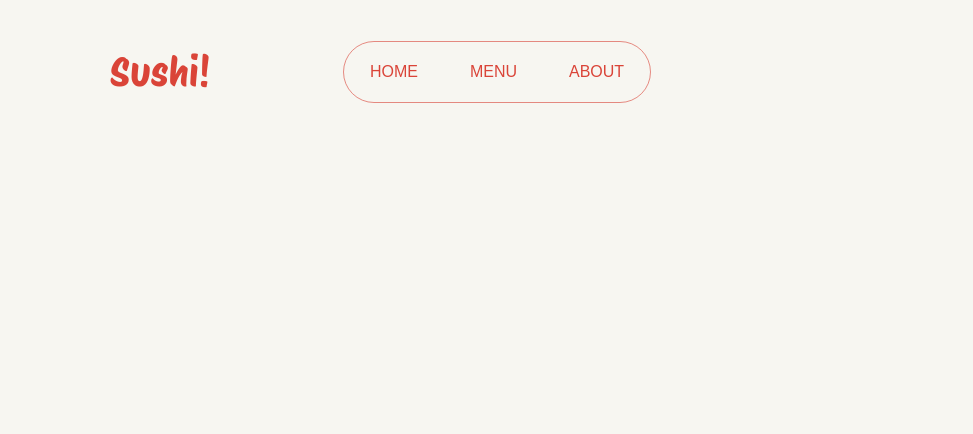
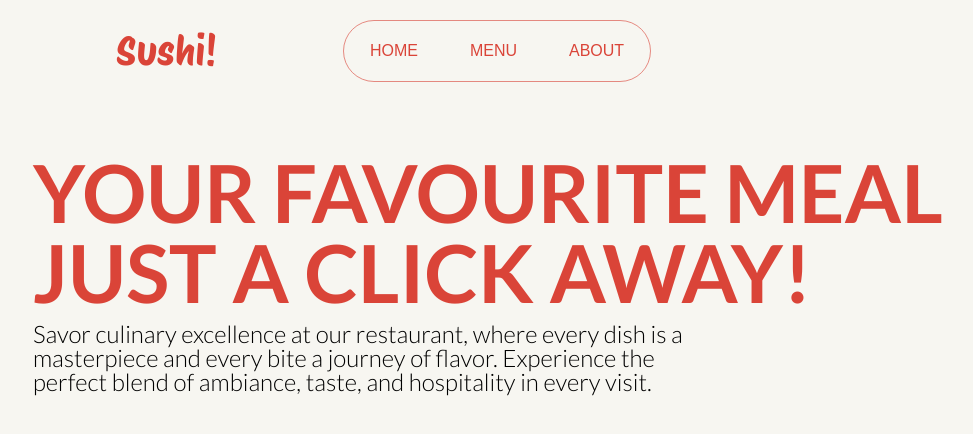
Before and after one commit to Belayne/restaurant-page, a website built with webpack: page src/index.html in a window 1280 px wide. Shown: the whole page, without its empty margins (143-1116 px from the left). Built offline with nearby package versions, Linux system fonts and the light colour scheme.

Commit message:
Add home page and style

```diff
--- /dev/null
+++ b/fonts/fonts.css
@@ -0,0 +1,21 @@
+
+@font-face {
+    font-family: 'ProtestRiot';
+    src: url('./ProtestRiot-Regular.ttf') format('opentype');
+}
+
+@font-face {
+    font-family: 'Lato';
+    src: url('./Lato-Regular.ttf') format('opentype');
+    font-weight: normal;
+}
+@font-face {
+    font-family: 'Lato';
+    src: url('./Lato-Bold.ttf') format('opentype');
+    font-weight: bold;
+}
+@font-face {
+    font-family: 'Lato';
+    src: url('./Lato-Light.ttf') format('opentype');
+    font-weight: lighter;
+}
--- a/src/header.css
+++ b/src/header.css
@@ -1,13 +1,3 @@
-@font-face {
-    font-family: 'ProtestRiot';
-    src: url(./fonts/ProtestRiot-Regular.ttf) format('opentype');
-}
-
-:root {
-    --navtext-clr: #DA4438;
-    --navborder-clr: #da43389a;
-    --nametext-clr: #DA4438;
-}
 
 header {
     display: grid;
@@ -18,7 +8,7 @@ header {
     align-items: center;
 }
 
-header p {
+header h1 {
     font-family: 'ProtestRiot';
     font-size: 40px;
     color: var(--nametext-clr);
--- /dev/null
+++ b/src/home.css
@@ -0,0 +1,22 @@
+.homeContainer {
+    display: flex;
+    flex-direction: column;
+    justify-content: center;
+    gap: 10px;
+    padding: 20px;
+}
+
+.heroTitle {
+    font-size: 80px;
+    text-transform: uppercase;
+    font-family: 'Lato';
+    font-weight: bold;
+    width: 20ch;
+    color: var(--nametext-clr)
+}
+
+.heroText {
+    font-size: 24px;
+    font-family: 'Lato';
+    width: 50ch;
+}
--- /dev/null
+++ b/src/home.js
@@ -0,0 +1,31 @@
+import './home.css'
+
+const heroSubtext = document.createElement('p');
+
+const makeHeroTitle = (text = "Your favourite meal just a click away!") => {
+    const heroTitle = document.createElement('h2');
+    heroTitle.textContent = text;
+    heroTitle.classList.add('heroTitle');
+    return heroTitle;
+}
+
+const makeHeroText = (text = `Savor culinary excellence at our restaurant, where every dish is a masterpiece and every bite a journey of flavor. Experience the perfect blend of ambiance, taste, and hospitality in every visit.`) => {
+    const heroText = document.createElement('p');
+    heroText.textContent = text;
+    heroText.classList.add('heroText');
+    return heroText;
+}
+
+const makeHome = () => {
+    const container = document.createElement('div');
+    const heroText = makeHeroText();
+    const heroTitle = makeHeroTitle();
+
+    container.classList.add('homeContainer')
+    container.appendChild(heroTitle);
+    container.appendChild(heroText);
+
+    return container;
+}
+
+export default makeHome;
--- a/src/index.html
+++ b/src/index.html
@@ -7,7 +7,7 @@
 </head>
 <body>
     <header>
-        <p>Sushi!</p>
+        <h1>Sushi!</h1>
         <nav>
             <button>Home</button>
             <button>Menu</buttonL>
--- a/src/index.js
+++ b/src/index.js
@@ -1,2 +1,8 @@
+import './reset.css'
 import './style.css';
 import './header.css'
+import '../fonts/fonts.css'
+import makeHome from './home';
+
+const contentDiv = document.querySelector('#content');
+contentDiv.appendChild(makeHome());
--- /dev/null
+++ b/src/reset.css
@@ -0,0 +1,52 @@
+
+/*reset style*/
+button {
+    border: none;
+    outline: none;
+    background: none;
+}
+
+/*reset style*/
+html, body, div, span, applet, object, iframe,
+h1, h2, h3, h4, h5, h6, p, blockquote, pre,
+a, abbr, acronym, address, big, cite, code,
+del, dfn, em, img, ins, kbd, q, s, samp,
+small, strike, strong, sub, sup, tt, var,
+b, u, i, center,
+dl, dt, dd, ol, ul, li,
+fieldset, form, label, legend,
+table, caption, tbody, tfoot, thead, tr, th, td,
+article, aside, canvas, details, embed,
+figure, figcaption, footer, header, hgroup,
+menu, nav, output, ruby, section, summary,
+time, mark, audio, video {
+	margin: 0;
+	padding: 0;
+	border: 0;
+	font-size: 100%;
+	font: inherit;
+	vertical-align: baseline;
+}
+/* HTML5 display-role reset for older browsers */
+article, aside, details, figcaption, figure,
+footer, header, hgroup, menu, nav, section {
+	display: block;
+}
+body {
+	line-height: 1;
+}
+ol, ul {
+	list-style: none;
+}
+blockquote, q {
+	quotes: none;
+}
+blockquote:before, blockquote:after,
+q:before, q:after {
+	content: '';
+	content: none;
+}
+table {
+	border-collapse: collapse;
+	border-spacing: 0;
+}
--- a/src/style.css
+++ b/src/style.css
@@ -1,23 +1,23 @@
-
 
 :root {
+    --navtext-clr: #DA4438;
+    --navborder-clr: #da43389a;
+    --nametext-clr: #DA4438;
     --bgr-clr: #f7f6f1;
 }
+
 
 *, *::before, *::after {
     box-sizing: border-box;
 
 }
 
-/*reset style*/
-button {
-    border: none;
-    outline: none;
-    background: none;
-}
-
 body {
     display: flex;
+    flex-direction: column;
+    gap: 50px;
+    align-items: center;
     justify-content: center;
     background-color: var(--bgr-clr);
+    padding: 20px;
 }
```
Also changed, not shown: fonts/Lato-Black.ttf (added), fonts/Lato-BlackItalic.ttf (added), fonts/Lato-Bold.ttf (added), fonts/Lato-BoldItalic.ttf (added), fonts/Lato-Italic.ttf (added), fonts/Lato-Light.ttf (added), fonts/Lato-LightItalic.ttf (added), fonts/Lato-Regular.ttf (added), fonts/Lato-Thin.ttf (added), fonts/Lato-ThinItalic.ttf (added), fonts/ProtestRiot-Regular.ttf (renamed from src/fonts/ProtestRiot-Regular.ttf), home.js (added).
